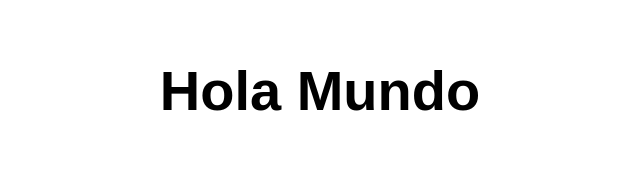
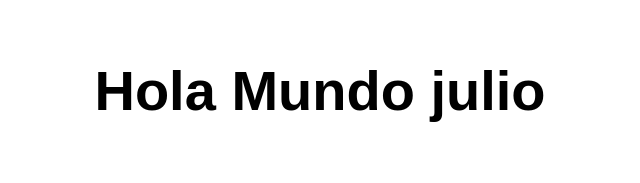
Before and after one commit to lopezcisnerosjulioivan-sys/mi-primer-repositorio, a website: page src/index.html in a window 1280 px wide. Shown: the whole page, without its empty margins (320-960 px from the left). Drawn offline with Linux system fonts and the light colour scheme.

Commit message:
//Cambio exitoso

```diff
--- a/src/index.html
+++ b/src/index.html
@@ -10,7 +10,7 @@
 
 <body>
   <main>
-    <h1>Hola Mundo</h1>
+    <h1>Hola Mundo julio</h1>
   </main>
 </body>
 
```
